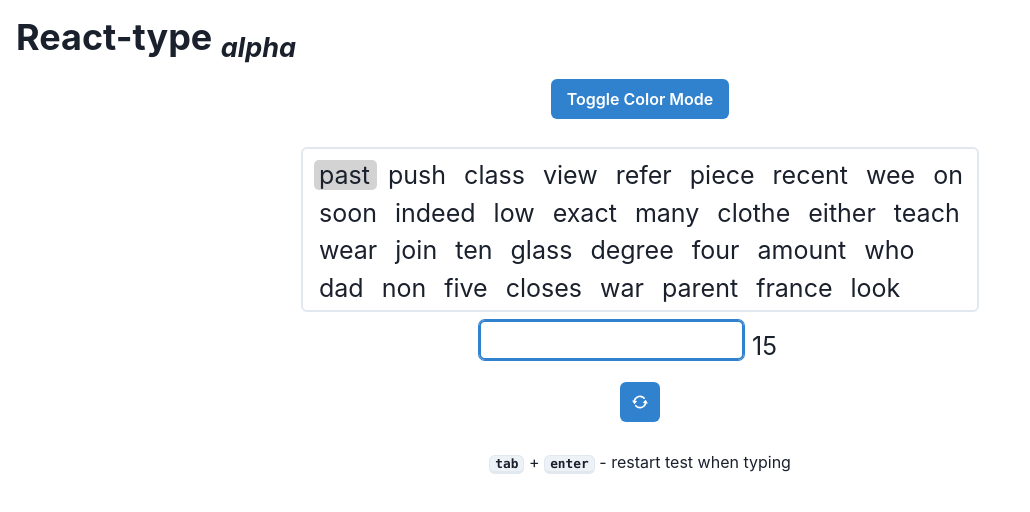
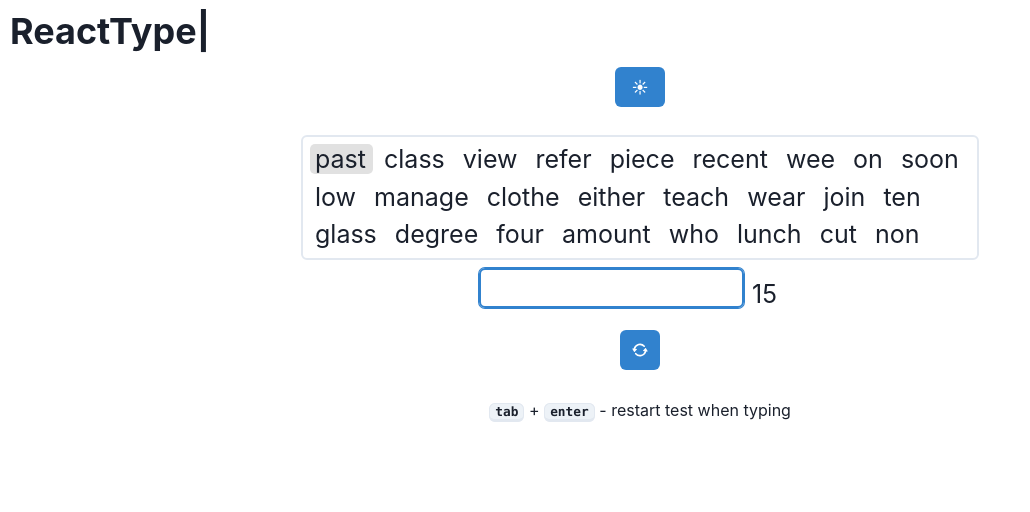
Before and after one commit to AdamJablonka/React-Type, a React (Create React App) app: page / in a window 1280 px wide. Shown: the top 512 px of the page, without its empty margins (0-1030 px from the left). Built offline with nearby package versions, Linux system fonts and the light colour scheme.

Commit message:
see changelog.md for changes

```diff
--- a/package.json
+++ b/package.json
@@ -17,6 +17,7 @@
     "react": "^18.2.0",
     "react-dom": "^18.2.0",
     "react-scripts": "5.0.1",
+    "react-type-animation": "^2.1.0",
     "web-vitals": "^2.1.4"
   },
   "scripts": {
--- a/src/App.js
+++ b/src/App.js
@@ -1,20 +1,28 @@
 import React from 'react'
 import TypingTest from './components/TypingTest'
-import { ChakraProvider, Container, Flex, useColorMode, Heading, Button, Kbd, useColorModeValue } from "@chakra-ui/react"
+import { TypeAnimation } from 'react-type-animation';
+import { ChakraProvider, Container, Flex, useColorMode, Heading, Button, useColorModeValue } from "@chakra-ui/react"
 
 const App = () => {
   const { toggleColorMode } = useColorMode()
-  const kbdBackground = useColorModeValue("gray.100", "greay.700")
+  const kbdBackground = useColorModeValue("gray.100", "gray.700")
+  const hlBackground = useColorModeValue("#dddd", "#262b2e")
 
   return (
     <ChakraProvider>
-      <Heading as="h1" noOfLines={1} padding={4}>React-type <sub><i>alpha</i></sub></Heading>
+      <Heading style={{ padding: '10px' }}>
+        <TypeAnimation
+          sequence={['eRactType', 500, 'ReatcyTpe', 250, 'React tyep', 250, 'ReactType', 250]}
+          speed={50}
+          repeat={0}
+        />
+      </Heading>
       <Flex direction="column" padding={1} alignItems="center" justifyContent="center">
-          <Button colorScheme="blue" onClick={toggleColorMode}>Toggle Color Mode</Button>
+          <Button colorScheme="blue" onClick={toggleColorMode}> ☀ </Button>
       </Flex>
       <Container centerContent maxW="750px" >
         <Flex marginTop={5}direction="column" padding={1} >
-          <TypingTest kbdBackground={kbdBackground} />
+          <TypingTest kbdBackground={kbdBackground} hlBackground={hlBackground} />
         </Flex>
       </Container>
     </ChakraProvider>
--- a/src/components/TypingTest.js
+++ b/src/components/TypingTest.js
@@ -8,11 +8,14 @@ import { RepeatIcon } from '@chakra-ui/icons'
 
 const generateArray = () => {
     const arr = [""]
-    for(let i = 0; i <= 70; i++){
+    for(let i = 0; i <= 400; i++){
         let randNum = Math.floor(Math.random() * wordList.commonWords.length)
 
         // makes sure that the word chosen is not too long. balances the diffuclty of each word
         while(wordList.commonWords[randNum].length > 6){
+            if(wordList.commonWords[randNum] === arr[i - 1]){
+                continue
+            }
             randNum = Math.floor(Math.random() * wordList.commonWords.length)
         }
         arr[i] = wordList.commonWords[randNum]
@@ -27,9 +30,10 @@ let WPM = 0
 let timeInterval = 15
 let timeIntervalCalculation = (60 / timeInterval)
 
-const TypingTest = ( {kbdBackground} ) => {
+const TypingTest = ( { kbdBackground, hlBackground } ) => {
     const [topDisplacement, setTopDisplacement] = useState(0)
     const [inputVal, setInputVal] = useState('')
+
     const [points, setPoints] = useState(0)
     const [wordArrayState, setWordArrayState] = useState(wordArray)
     const [showResults, setShowResults] = useState(false)
@@ -40,17 +44,11 @@ const TypingTest = ( {kbdBackground} ) => {
         setTopDisplacement(topDisplacement => topDisplacement - 38)
     }
 
-    // debug purposes...
-    useEffect(() => {
-        console.log(`Words typed: ${points}`)
-    }, [points])
-
     if (inputVal !== '' && inputVal !== ' '){
         startTimer()
     }
 
     const inputChangeHandler = (event: any) => {
-        console.log(currWord)  // debug purpose
         setInputVal(inputVal => inputVal = event.target.value)
         if (event.target.value === ' '){
             event.target.value = ''
@@ -75,12 +73,12 @@ const TypingTest = ( {kbdBackground} ) => {
     }
 
     const reset = () => {
+        setTopDisplacement(topDisplacement => topDisplacement = 0)
         setInputVal(inputVal => inputVal = '')
         setPoints(points => points = 0)
         wordArray = generateArray()
         setWordArrayState(wordArrayState => wordArrayState = wordArray)
         resetTimer()
-        setTopDisplacement(topDisplacement => topDisplacement = 0)
 
         // general memory
         selector = 0
@@ -108,9 +106,9 @@ const TypingTest = ( {kbdBackground} ) => {
     }else{
         return(
             <Container minW="330px" maxW="750px" centerContent className="typingTestConatiner">
-                <Box mb={2} className="wordBox" borderWidth="2px" rounded="md" overflow="hidden" padding={2}>
+                <Box mb={2} className="wordBox" borderWidth="2px" rounded="md" overflow="hidden" padding={1}>
                     <Flex className="wordsContainer" direction="column" justifyContent="left">
-                        <Words wordArray={wordArray} selector={selector} topDisplacement={topDisplacement} changeTop={changeTop}/>
+                        <Words wordArray={wordArray} selector={selector} topDisplacement={topDisplacement} changeTop={changeTop} hlBackground={hlBackground} />
                     </Flex>
                 </Box>
                 <Flex direction="column">
--- a/src/components/Words.js
+++ b/src/components/Words.js
@@ -1,27 +1,26 @@
 import React from 'react'
-import { useRef, useEffect, useState } from 'react'
+import { useRef, useEffect } from 'react'
 
-const Words = ( { wordArray, selector, topDisplacement, changeTop } ) => {
+const Words = ( { wordArray, selector, topDisplacement, changeTop, hlBackground } ) => {
     let wordRef = useRef(null)
-    const { offsetTop } = wordRef.current ?? {}
 
     useEffect(() => {
-        console.log(offsetTop)
-        if(offsetTop > 161){
+        const { offsetTop } = wordRef.current ?? {}
+        if(offsetTop > 190){
             changeTop()
         }
     }, [selector])
 
     const renderWords = wordArray.map((word, index) => {
-        if(selector != index)
+        if(selector !== index)
             return <span key={index} className="word">{word + " "}</span>
         else {
-            return <span ref={wordRef} key={index} className="wordSelected">{word + " "}</span>
+            return <span ref={wordRef} key={index} style={{background: `${hlBackground}`}} className="wordSelected">{word + " "}</span>
         }
     })
 
     return(
-        <div style={{marginTop: `${topDisplacement}px`}}className='hello'>
+        <div style={{marginTop: `${topDisplacement}px`}}>
             {renderWords}
         </div>
     )
--- a/src/components/hooks/useTimer.js
+++ b/src/components/hooks/useTimer.js
@@ -1,4 +1,4 @@
-import React from 'react'
+
 import { useState, useEffect } from 'react'
 
 const useTimer = (startTime) => {
--- a/src/components/words.json
+++ b/src/components/words.json
@@ -741,7 +741,6 @@
         "set",
         "settle",
         "seven",
-        "sex",
         "shall",
         "share",
         "she",
--- a/src/style/words.css
+++ b/src/style/words.css
@@ -9,7 +9,11 @@
     font-size: 25px;
     margin: 3px;
     padding-left:5px;
-    background-color: lightgray;
+    /*
+    262b2e dark
+    dddd light
+    background-color: #ddd;
+    */
 }
 
 .wordCorrect{
@@ -22,6 +26,6 @@
 
 .wordBox{
     min-width: 100px;
-    min-height: 165px;
-    max-height: 165px;
+    min-height: 125px;
+    max-height: 125px;
 }
```
Also changed, not shown: 2 other files (tests, documents, lock files or other folders).
